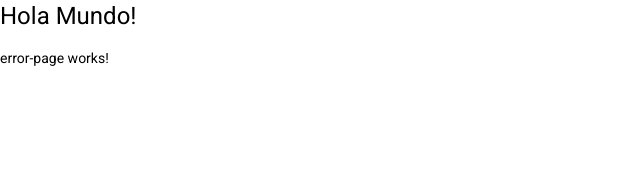
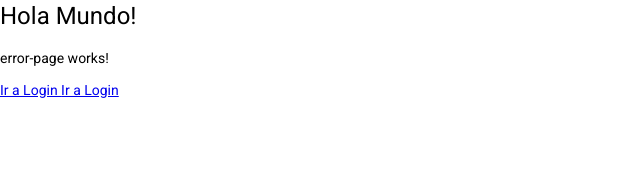
Before and after one commit to IsidroSE/heroesApp, an Angular app: page /404 in a window 1280 px wide. Shown: the top 172 px of the page, without its empty margins (0-640 px from the left). Built offline with nearby package versions, Linux system fonts and the light colour scheme.

Commit message:
add children routes for login

```diff
--- a/src/app/app-routing.module.ts
+++ b/src/app/app-routing.module.ts
@@ -4,6 +4,10 @@
 import { ErrorPageComponent } from './shared/error-page/error-page.component';
 
 const routes: Routes = [
+  {
+    path: 'auth',
+    loadChildren: () => import('./auth/auth.module').then( m => m.AuthModule )
+  },
   {
     path: '404',
     component: ErrorPageComponent
--- a/src/app/auth/auth.module.ts
+++ b/src/app/auth/auth.module.ts
@@ -1,5 +1,8 @@
 import { NgModule } from '@angular/core';
 import { CommonModule } from '@angular/common';
+
+import { AuthRoutingModule } from './auth-routing.module';
+
 import { LoginComponent } from './pages/login/login.component';
 import { RegistroComponent } from './pages/registro/registro.component';
 
@@ -11,7 +14,8 @@
     RegistroComponent
   ],
   imports: [
-    CommonModule
+    CommonModule,
+    AuthRoutingModule
   ]
 })
 export class AuthModule { }
--- a/src/app/shared/error-page/error-page.component.html
+++ b/src/app/shared/error-page/error-page.component.html
@@ -1 +1,9 @@
 <p>error-page works!</p>
+
+<a routerLink="/auth/login">
+    Ir a Login
+</a>
+
+<a routerLink="/auth/registro">
+    Ir a Login
+</a>
```
Also changed, not shown: src/app/auth/auth-routing.module.ts (added, +35 -0 lines).
